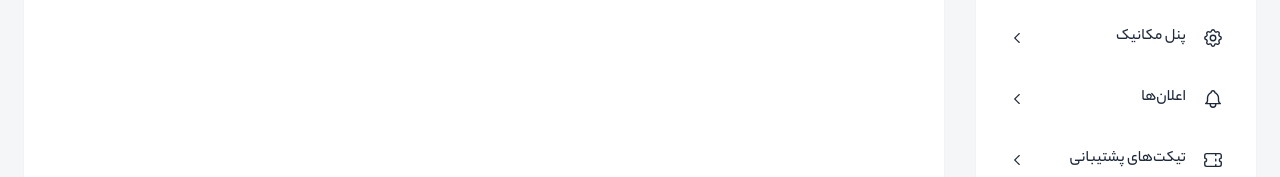
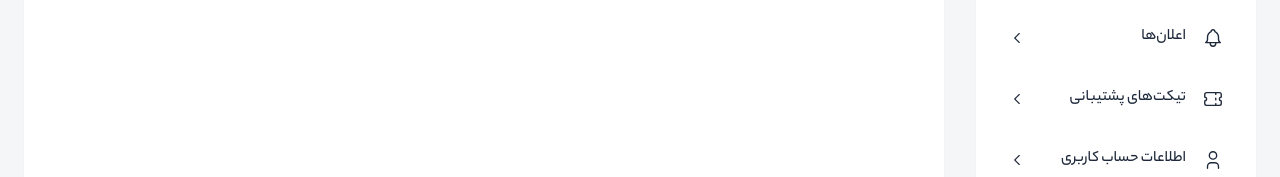
Before and after one commit to hoseinahadi/CarnixFront, a Next.js app in the folder ui/: page /profile/comments in a window 1280 px wide. Shown: the part 433-610 px from the top of the page. Built offline with nearby package versions, Linux system fonts and the light colour scheme; no server answers.

Commit message:
Restrict mechanic panel to mechanic role

```diff
--- a/ui/src/app/(shop)/mechanics/dashboard/page.tsx
+++ b/ui/src/app/(shop)/mechanics/dashboard/page.tsx
@@ -2,12 +2,15 @@
 import {useEffect,useState} from 'react';
 import Image from 'next/image';
 import Link from 'next/link';
+import {useRouter} from 'next/navigation';
 import {Heart,MapPin,Package,RotateCcw,ShoppingCart,Wrench} from 'lucide-react';
 import {p4Api,type MechanicDashboard} from '@/features/p4/p4Api';
 import {getMediaUrl} from '@/utils/media/getMediaUrl';
+import {useHasMechanicRole} from '@/hooks/useMechanicRole';
+import {useAppSelector} from '@/store/hooks';
 import styles from './Dashboard.module.scss';
 const money=(n:number)=>Math.round(n/10).toLocaleString('fa-IR');
-export default function Dashboard(){const[data,setData]=useState<MechanicDashboard|null>(null);const[error,setError]=useState('');useEffect(()=>{p4Api.mechanics.dashboard().then(setData).catch(()=>setError('دریافت اطلاعات پنل مکانیک انجام نشد.'))},[]);if(error)return <main className={styles.state}>{error}</main>;if(!data)return <main className={styles.state}>در حال آماده‌سازی پنل مکانیک…</main>;const progress=Math.min(100,Math.round(data.points/Math.max(data.nextLevelPoints,1)*100));return <main className={styles.page} dir="rtl">
+export default function Dashboard(){const router=useRouter();const hasMechanicRole=useHasMechanicRole();const{initialized,isAuthenticated,roles}=useAppSelector((state)=>state.auth);const[data,setData]=useState<MechanicDashboard|null>(null);const[error,setError]=useState('');useEffect(()=>{if(!initialized)return;if(!isAuthenticated){router.replace('/login');return;}if(roles&&!hasMechanicRole){router.replace('/mechanics');}},[hasMechanicRole,initialized,isAuthenticated,roles,router]);useEffect(()=>{if(!hasMechanicRole)return;p4Api.mechanics.dashboard().then(setData).catch(()=>setError('دریافت اطلاعات پنل مکانیک انجام نشد.'))},[hasMechanicRole]);if(!initialized||!roles)return <main className={styles.state}>در حال بررسی دسترسی مکانیک…</main>;if(!isAuthenticated||!hasMechanicRole)return <main className={styles.state}>دسترسی به پنل مکانیک برای این حساب فعال نیست.</main>;if(error)return <main className={styles.state}>{error}</main>;if(!data)return <main className={styles.state}>در حال آماده‌سازی پنل مکانیک…</main>;const progress=Math.min(100,Math.round(data.points/Math.max(data.nextLevelPoints,1)*100));return <main className={styles.page} dir="rtl">
 <header className={styles.profile}><div className={styles.avatar}>{data.avatarUrl?<Image src={getMediaUrl(data.avatarUrl)!} alt={data.profile.name} fill sizes="64px"/>:data.profile.name.trim().charAt(0)}</div><div><strong>{data.profile.name}</strong><span>{data.profile.shop} · مکانیک تاییدشده</span></div></header>
 <section className={styles.level}><div className={styles.levelTop}><div><span>سطح فعلی</span><strong>مکانیک سطح {data.currentLevel.toLocaleString('fa-IR')}</strong></div><Wrench/></div><div className={styles.track}><i style={{width:`${progress}%`}}/></div><p>{data.points.toLocaleString('fa-IR')} امتیاز از {data.nextLevelPoints.toLocaleString('fa-IR')} امتیاز سطح بعد</p></section>
 <h2>عملیات‌های سریع</h2><nav className={styles.quick}><Link href="/products"><ShoppingCart/><b>سفارش جدید</b><span>خرید قطعات خودرو</span></Link><Link href="/profile/orders"><RotateCcw/><b>تکرار خرید</b><span>سفارش‌های قبلی</span></Link><Link href="/profile/wishlist"><Heart/><b>علاقه‌مندی‌ها</b><span>محصولات ذخیره‌شده</span></Link><Link href="/mechanics"><Wrench/><b>نوبت‌ها</b><span>{data.pendingBookingCount.toLocaleString('fa-IR')} درخواست فعال</span></Link></nav>
--- a/ui/src/components/layouts/Header/HeaderAction/HeaderAction.tsx
+++ b/ui/src/components/layouts/Header/HeaderAction/HeaderAction.tsx
@@ -36,6 +36,7 @@ import { getMeThunk, logoutThunk } from '@/store/feature/auth/authThunks'
 import CartDropdown from '@/features/cart/components/CartDropdown/CartDropdown'
 import { useAppDispatch, useAppSelector } from '@/store/hooks'
 import { getUserSnapshot } from '@/services/api/common/authTokenStorage'
+import { useHasMechanicRole } from '@/hooks/useMechanicRole'
 
 /* -------------------------------------------------------------------------- */
 /* FloatingDropdown                                                           */
@@ -127,6 +128,7 @@ const FloatingDropdown = ({
 const HeaderAction = () => {
   const router = useRouter()
   const dispatch = useAppDispatch()
+  const hasMechanicRole = useHasMechanicRole()
 
   const { cart, loading: cartLoading } = useAppSelector(
     (state) => state.cart
@@ -309,6 +311,7 @@ const HeaderAction = () => {
             <div className={styles.divider}></div>
 
             <div className={styles.menuGroup}>
+              {hasMechanicRole && (
                 <button
                   className={styles.menuItem}
                   onClick={() => {
@@ -319,6 +322,7 @@ const HeaderAction = () => {
                   <IconSettings size={20} stroke={1.5} />
                   پنل مکانیک
                 </button>
+              )}
 
               <button
                 className={styles.menuItem}
--- a/ui/src/components/profile/ProfileSidebar/ProfileSidebar.tsx
+++ b/ui/src/components/profile/ProfileSidebar/ProfileSidebar.tsx
@@ -24,6 +24,7 @@ import { fetchMyProfile } from '@/store/feature/profile/profileThunks'
 import styles from './ProfileSidebar.module.scss'
 import classNames from 'classnames'
 import { useBodyScrollLock } from '@/hooks/useBodyScrollLock'
+import { useHasMechanicRole } from '@/hooks/useMechanicRole'
 
 const menuItems = [
   { title: 'گاراژ من', icon: IconCar, path: '/profile/garage' },
@@ -71,6 +72,10 @@ const ProfileSidebar = () => {
   const fullName = useAppSelector(selectUserFullName)
   const profile = useAppSelector(selectProfile)
   const phoneNumber = profile?.phoneNumber || ''
+  const hasMechanicRole = useHasMechanicRole()
+  const visibleMenuItems = hasMechanicRole
+    ? menuItems
+    : menuItems.filter((item) => item.path !== '/mechanics/dashboard')
 
   useEffect(() => {
     void dispatch(fetchMyProfile(undefined))
@@ -160,7 +165,7 @@ const ProfileSidebar = () => {
 
       {/* منو */}
       <nav className={styles.menu}>
-        {menuItems.map((item, index) => {
+        {visibleMenuItems.map((item, index) => {
           const Icon = item.icon
           const isActive = pathname === item.path
 
--- /dev/null
+++ b/ui/src/hooks/useMechanicRole.ts
@@ -0,0 +1,31 @@
+'use client'
+
+import { useEffect, useRef } from 'react'
+import { getRolesThunk } from '@/store/feature/auth/authThunks'
+import { useAppDispatch, useAppSelector } from '@/store/hooks'
+
+/**
+ * نقش مکانیک را از API می‌خواند تا نمایش پنل و دسترسی صفحه با نقش واقعی کاربر
+ * هماهنگ باشد. لیست عمومی مکانیک‌ها از این hook استفاده نمی‌کند.
+ */
+export function useHasMechanicRole() {
+  const dispatch = useAppDispatch()
+  const { initialized, isAuthenticated, token, roles, rolesLoading } = useAppSelector((state) => state.auth)
+  const requestedToken = useRef<string | null>(null)
+
+  useEffect(() => {
+    if (!token) {
+      requestedToken.current = null
+      return
+    }
+
+    if (initialized && isAuthenticated && !roles && !rolesLoading && requestedToken.current !== token) {
+      requestedToken.current = token
+      void dispatch(getRolesThunk())
+    }
+  }, [dispatch, initialized, isAuthenticated, roles, rolesLoading, token])
+
+  return Boolean(
+    roles?.roleNames?.some((name) => name.trim().toLowerCase() === 'mechanic'),
+  )
+}
--- a/ui/src/models/user/UserRole.ts
+++ b/ui/src/models/user/UserRole.ts
@@ -1,3 +1,4 @@
 export interface UserRole{
     roles: number[];
+    roleNames?: string[];
 }
--- a/ui/src/store/feature/auth/authSlice.ts
+++ b/ui/src/store/feature/auth/authSlice.ts
@@ -21,6 +21,7 @@ import {
 export interface AuthState {
   userDetail: UserDetail | null;
   roles: UserRole | null;
+  rolesLoading: boolean;
   token: string | null;
   isAuthenticated: boolean;
   /**
@@ -37,6 +38,7 @@ const initialState: AuthState = {
   token: null,
   userDetail: null,
   roles: null,
+  rolesLoading: false,
   isAuthenticated: false,
   initialized: false,
   meLoading: false,
@@ -58,6 +60,8 @@ const authSlice = createSlice({
     ) => {
       state.token = action.payload.token ? HTTP_ONLY_SESSION_MARKER : null;
       state.userDetail = action.payload.userDetail;
+      state.roles = null;
+      state.rolesLoading = false;
       state.isAuthenticated = Boolean(action.payload.token);
       state.initialized = true;
       state.error = null;
@@ -67,6 +71,7 @@ const authSlice = createSlice({
       state.token = null;
       state.userDetail = null;
       state.roles = null;
+      state.rolesLoading = false;
       state.isAuthenticated = false;
       state.initialized = true;
       state.meLoading = false;
@@ -178,10 +183,15 @@ const authSlice = createSlice({
       });
 
     builder
+      .addCase(getRolesThunk.pending, (state) => {
+        state.rolesLoading = true;
+      })
       .addCase(getRolesThunk.fulfilled, (state, action) => {
+        state.rolesLoading = false;
         state.roles = action.payload;
       })
       .addCase(getRolesThunk.rejected, (state, action) => {
+        state.rolesLoading = false;
         if (!state.error) {
           state.error = action.payload ?? 'دریافت نقش‌ها انجام نشد.';
         }
@@ -195,6 +205,7 @@ const authSlice = createSlice({
         state.token = null;
         state.userDetail = null;
         state.roles = null;
+        state.rolesLoading = false;
         state.isAuthenticated = false;
         state.initialized = true;
         state.meLoading = false;
```
Lines whose indentation alone changed are shown as unchanged.
